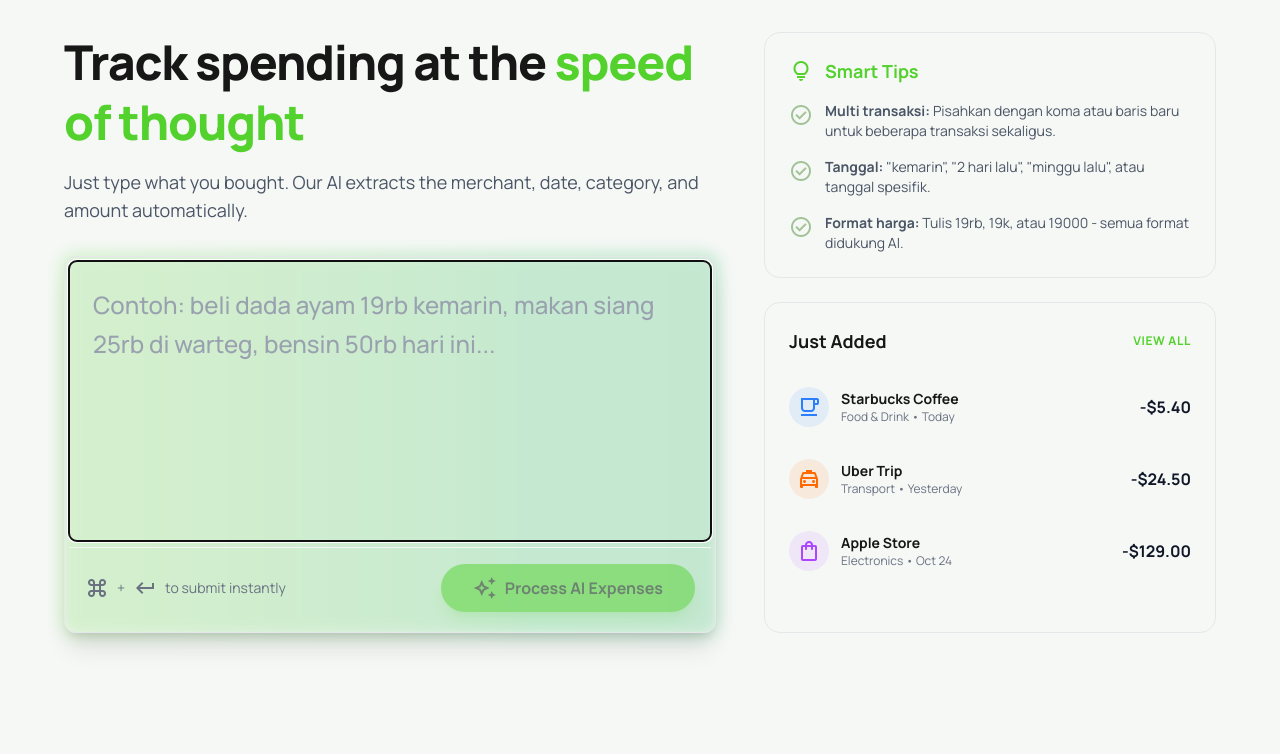
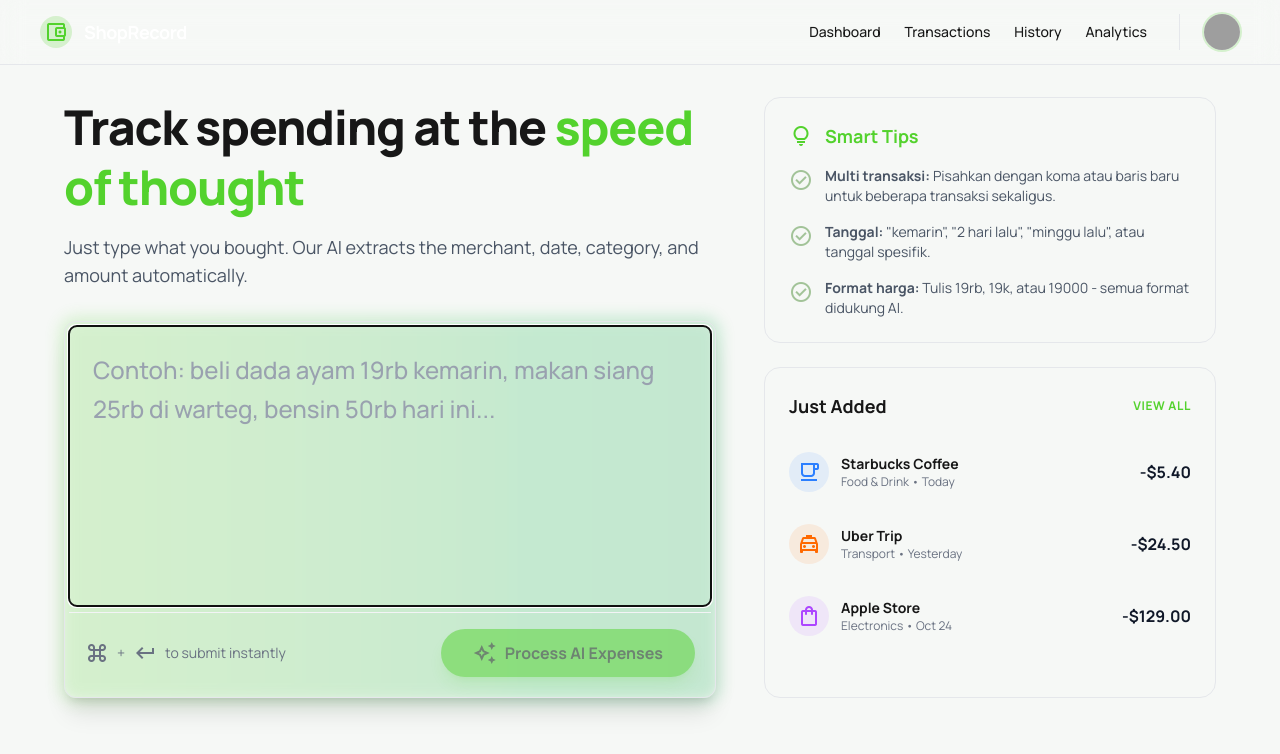
Before and after one commit to adrianakbar/ShopRecord, a Next.js app: page /quick-add in a window 1280 px wide. Shown: the top 754 px of the page. Built offline with nearby package versions, Linux system fonts and the light colour scheme; grey boxes are pictures that could not be loaded.

Commit message:
[FIX] Update Navigation component to include 'quick-add' in currentPage prop types

```diff
--- a/app/quick-add/page.tsx
+++ b/app/quick-add/page.tsx
@@ -201,7 +201,7 @@ export default function QuickAdd() {
 
   return (
     <>
-      {/* <Navigation currentPage="quick-add" /> */}
+      <Navigation currentPage="quick-add" />
 
       {/* Main Content */}
       <main className="flex-grow flex flex-col items-center py-8 px-4 sm:px-6 lg:px-8">
--- a/components/Navigation.tsx
+++ b/components/Navigation.tsx
@@ -3,7 +3,7 @@
 import Link from 'next/link';
 
 interface NavigationProps {
-  currentPage?: 'dashboard' | 'transactions' | 'history' | 'analytics';
+  currentPage?: 'dashboard' | 'transactions' | 'history' | 'analytics' | 'quick-add';
   variant?: 'default' | 'simple';
   showNotifications?: boolean;
 }
```
